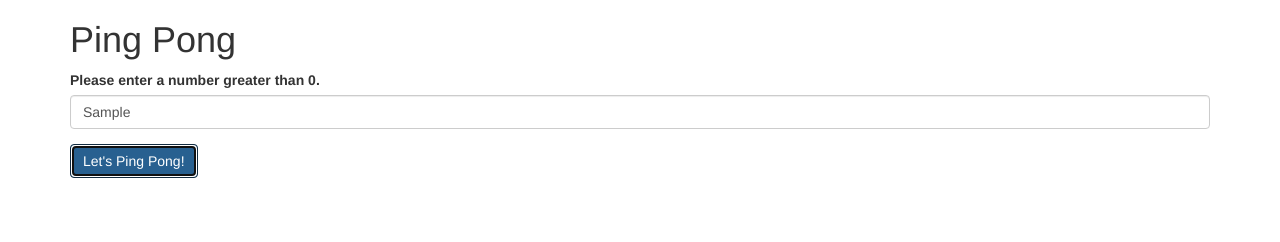
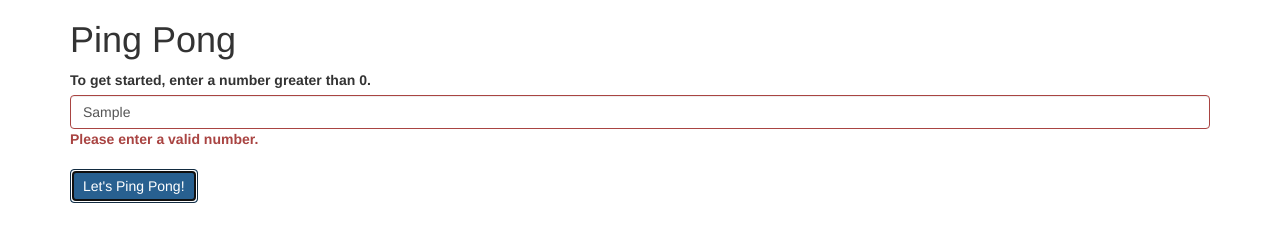
Before and after one commit to stephr3/ping-pong, a plain HTML site: page index.html in a window 1280 px wide. Both pictures are taken after typing "Sample" into the empty fields and a click on the button "Let's Ping Pong!". Drawn offline with Linux system fonts and the light colour scheme.

Commit message:
change error alert to bootstrap class has-error

```diff
--- a/css/styles.css
+++ b/css/styles.css
@@ -6,3 +6,7 @@
   list-style: none;
   padding-left: 0;
 }
+
+.control-label {
+  display:none;
+}
--- a/index.html
+++ b/index.html
@@ -14,9 +14,11 @@
       <h1>Ping Pong</h1>
 
       <form>
-        <div class="form-group">
-          <label for="userNumber">Please enter a number greater than 0.</label>
+        <div id="validate" class="form-group">
+          <label for="userNumber">To get started, enter a number greater than 0.</label>
           <input type="text" id="userNumber" class="form-control">
+          <label id="invalid" for="userNumber" class="control-label">Please enter a valid number.</label>
+          <label class="control-label" id="negativeNumber">Please enter a number greater than 0.</label>
         </div>
         <button type="submit" class="btn btn-primary">Let's Ping Pong!</button>
       </form>
--- a/js/scripts.js
+++ b/js/scripts.js
@@ -14,10 +14,12 @@ var validator = function(userInput){
       appendList(numberList, "#numberList ul");
       console.log(numberList);
     } else {
-      alert("Please enter a number greater than 0.");
+      $("#validate").addClass("has-error");
+      $("#negativeNumber").show();
     }
   } else {
-    alert("Please enter a valid number");
+    $("#validate").addClass("has-error");
+    $("#invalid").show();
   }
 };
 
@@ -54,10 +56,12 @@ $(document).ready(function(){
   //Submit button functionality
   $("form").submit(function(event){
     event.preventDefault();
-    //Reset number list
+    //Reset
     numberList = [];
     console.log(numberList);
     $("#numberList ul").empty();
+    $(".control-label").hide();
+    $("#validate").removeClass("has-error");
     //Set variables
     var userNumber = $("#userNumber").val();
     //Validate user input and run functions
```
